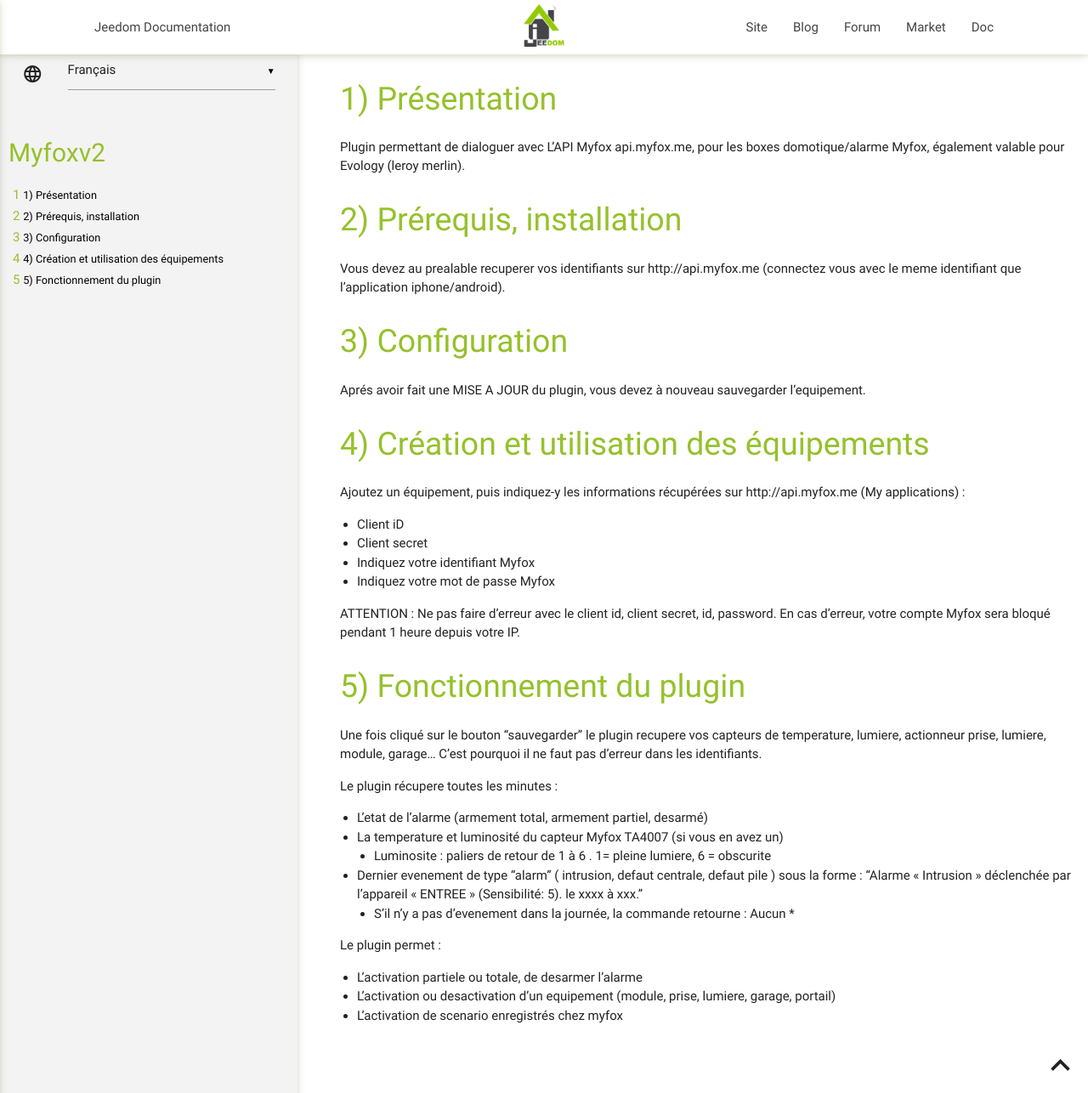
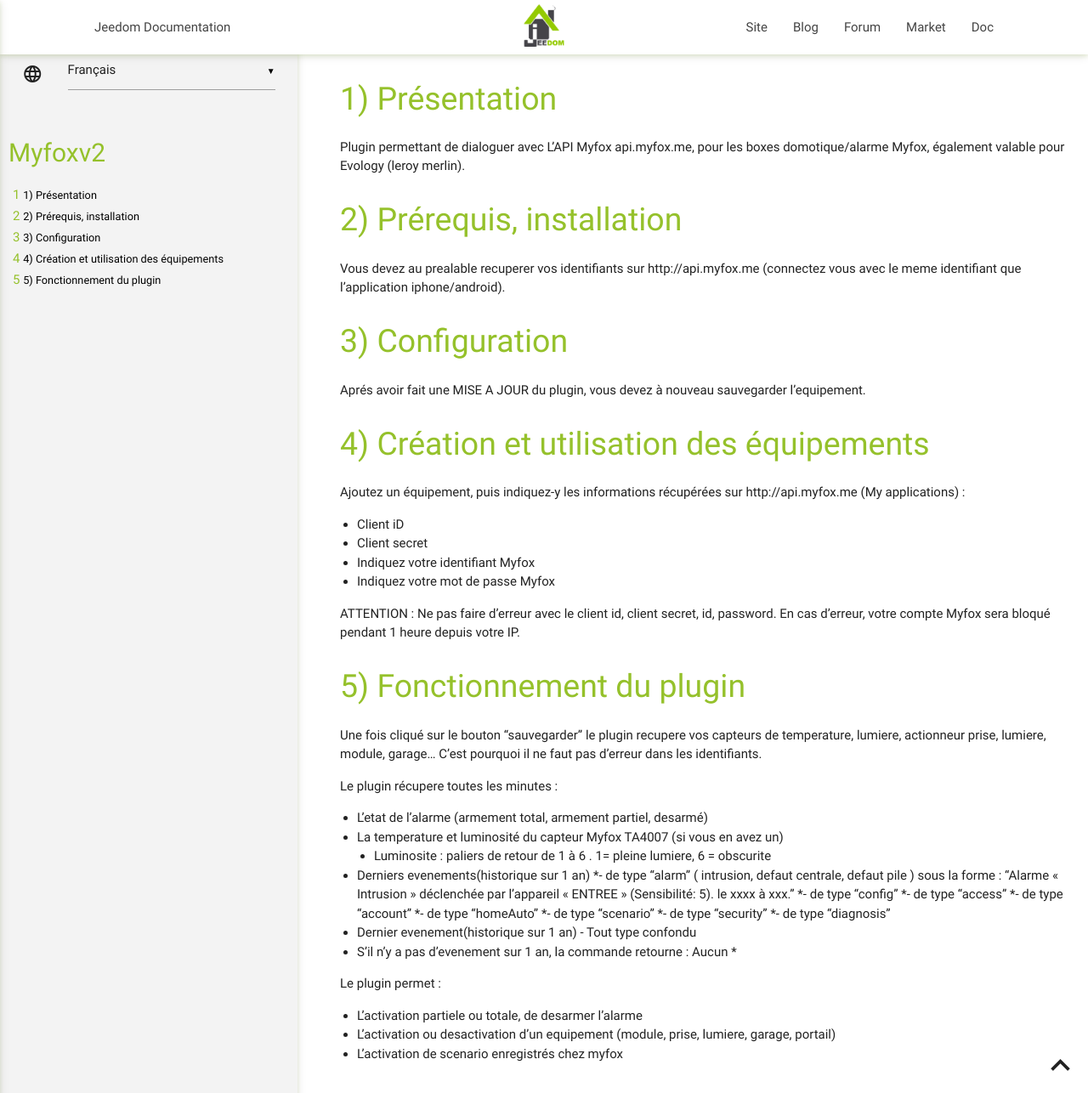
Before and after one commit to gui59169/myfoxv2, a Jekyll site: the page built from docs/fr_FR/index.md, in a window 1280 px wide and 1286 px high. Shown: the whole window at 85% size. Built offline with Jekyll 4.4.1, drawn with Linux system fonts in a browser that asks for light colours; our own code applies the rules of GitHub Pages for plain Markdown files.

Commit message:
Update index.md

```diff
--- a/docs/fr_FR/index.md
+++ b/docs/fr_FR/index.md
@@ -38,8 +38,17 @@ Le plugin récupere toutes les minutes :
 	* Luminosite : paliers de retour de 1 à 6 . 1= pleine lumiere,  6 = obscurite
 
 
-- Dernier evenement de type "alarm" ( intrusion, defaut centrale, defaut pile ) sous la forme : "Alarme « Intrusion » déclenchée par l'appareil « ENTREE » (Sensibilité: 5). le xxxx à xxx."
-	* S'il n'y a pas d'evenement dans la journée, la commande retourne : Aucun *
+- Derniers evenements(historique sur 1 an)
+	*- de type "alarm" ( intrusion, defaut centrale, defaut pile ) sous la forme : "Alarme « Intrusion » déclenchée par l'appareil « ENTREE » (Sensibilité: 5). le xxxx à xxx."
+	*- de type "config"
+	*- de type "access"
+	*- de type "account"
+	*- de type "homeAuto"
+	*- de type "scenario"
+	*- de type "security"
+	*- de type "diagnosis"
+- Dernier evenement(historique sur 1 an) - Tout type confondu
+* S'il n'y a pas d'evenement sur 1 an, la commande retourne : Aucun *
 
 Le plugin permet :
 
```
